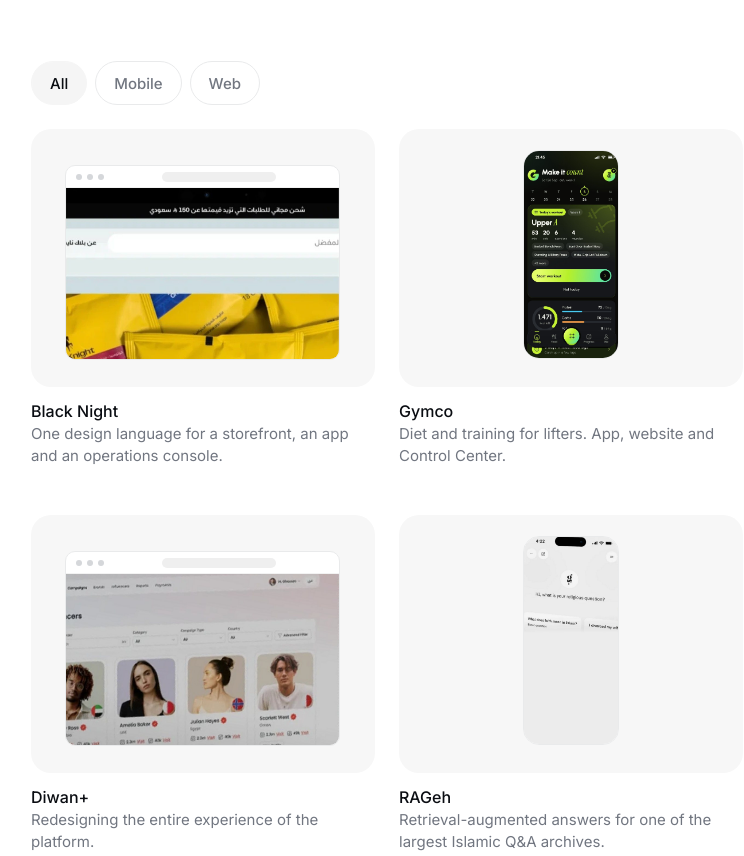
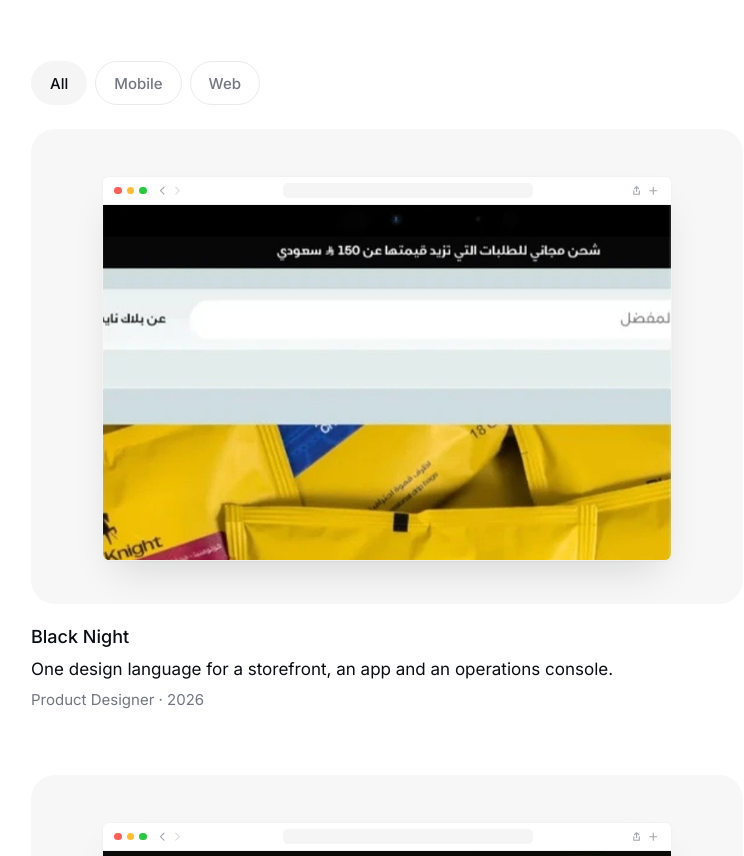
Before and after one commit to ghassanhani/My-portfolio, a plain HTML site: page index.html in a window 1280 px wide. Shown: the part 468-1324 px from the top of the page, without its empty margins (253-997 px from the left). Drawn offline with Linux system fonts and the light colour scheme.

Commit message:
Show each project as a large card with a browser window cover
One card per row: the screenshot sits in a browser window with traffic
lights, navigation and an address bar, floating on a grey panel, with
title, description and a role and year line below. Case study frames
use the same window.

Co-Authored-By: Claude Opus 5.5 <noreply@anthropic.com>
Claude-Session: https://claude.ai/code/session_01B5ya1KUbNpwCd5gLMSSR59

```diff
--- a/app.js
+++ b/app.js
@@ -14,20 +14,30 @@
   function img(src, alt, label) {
     return src ? '<img src="' + esc(src) + '" alt="' + esc(alt) + '" loading="lazy">' : '<span class="empty">' + esc(label || '') + '</span>';
   }
-  function browser(src, alt, label, style) {
-    return '<span class="browser"' + (style ? ' style="' + style + '"' : '') + '>' +
-      '<span class="bar" aria-hidden="true"><i></i><i></i><i></i><b></b></span>' + img(src, alt, label) + '</span>';
+  // Browser window chrome, drawn like a desktop browser so screenshots read as real products.
+  var BAR = '<span class="bar" aria-hidden="true">' +
+    '<span class="lights"><i></i><i></i><i></i></span>' +
+    '<svg class="nav" viewBox="0 0 40 16" fill="none" stroke="currentColor" stroke-width="1.6" stroke-linecap="round" stroke-linejoin="round"><path d="M10 3 5 8l5 5"/><path d="m27 3 5 5-5 5" opacity=".4"/></svg>' +
+    '<b class="url"></b>' +
+    '<svg class="tools" viewBox="0 0 40 16" fill="none" stroke="currentColor" stroke-width="1.6" stroke-linecap="round" stroke-linejoin="round"><path d="M8 9V2M5 5l3-3 3 3M4 8v5h8V8"/><path d="M32 3v10M27 8h10"/></svg>' +
+    '</span>';
+  function browser(src, alt, label, style, cls) {
+    return '<span class="browser' + (cls ? ' ' + cls : '') + '"' + (style ? ' style="' + style + '"' : '') + '>' + BAR + img(src, alt, label) + '</span>';
   }
-  function device(src, alt, style) {
-    return '<span class="device"' + (style ? ' style="' + style + '"' : '') + '>' + (src ? img(src, alt) : '') + '</span>';
+  function device(src, alt, style, cls) {
+    return '<span class="device' + (cls ? ' ' + cls : '') + '"' + (style ? ' style="' + style + '"' : '') + '>' + (src ? img(src, alt) : '') + '</span>';
   }
 
-  // Card cover: the web screenshot in a browser frame, or the mobile one in a phone frame.
+  // Card cover: the web screenshot in a browser window, or the mobile one in a phone frame.
   function cover(w) {
     var phone = w.mobile && (!w.web || w.coverFrame === 'phone');
     return '<span class="cover">' + (phone
-      ? '<span class="frame frame-phone">' + img(w.mobile, w.title + ' app screen') + '</span>'
-      : '<span class="frame frame-web"><span class="bar" aria-hidden="true"><i></i><i></i><i></i><b></b></span>' + img(w.web, w.title + ' website screen') + '</span>') + '</span>';
+      ? device(w.mobile, w.title + ' app screen', '', 'frame frame-phone')
+      : browser(w.web, w.title + ' website screen', '', '', 'frame frame-web')) + '</span>';
+  }
+  function byline(w) {
+    var parts = [w.client, w.role, w.timeline].filter(Boolean);
+    return parts.length ? parts.join(' · ') : (w.tags || '');
   }
 
   // Work list. All cards share one cover layout.
@@ -36,7 +46,7 @@
     grid.innerHTML = list.map(function (w, i) {
       return '<button type="button" class="card rise" data-slug="' + esc(w.slug) + '" aria-label="Open ' + esc(w.title) + ' case study" style="animation-delay:' + (i * 90) + 'ms">' +
         cover(w) +
-        '<span class="meta"><span class="title">' + esc(w.title) + '</span><span class="desc">' + esc(w.desc) + '</span></span>' +
+        '<span class="meta"><span class="title">' + esc(w.title) + '</span><span class="desc">' + esc(w.desc) + '</span><span class="byline">' + esc(byline(w)) + '</span></span>' +
         '</button>';
     }).join('');
   }
--- a/styles.css
+++ b/styles.css
@@ -75,12 +75,13 @@ button { font: inherit; color: inherit; }
 .pill:hover { color: var(--ink); }
 .pill[aria-selected="true"] { background: var(--pill); border-color: var(--pill); color: var(--ink); }
 
-/* Work grid: every card has the exact same cover, so they read as one set. */
-.grid { display: grid; grid-template-columns: repeat(2, minmax(0, 1fr)); gap: 48px 24px; }
+/* Work list: one large card per row. Every cover is a screenshot in a browser window
+   (or a phone for app-only work) floating on the same grey panel. */
+.grid { display: grid; grid-template-columns: 1fr; gap: 64px; }
 .card {
   display: flex;
   flex-direction: column;
-  gap: 14px;
+  gap: 20px;
   width: 100%;
   padding: 0;
   margin: 0;
@@ -93,39 +94,26 @@ button { font: inherit; color: inherit; }
   position: relative;
   display: block;
   width: 100%;
-  aspect-ratio: 4 / 3;
-  border-radius: 20px;
+  aspect-ratio: 3 / 2;
+  border-radius: 24px;
   background: var(--panel);
   overflow: hidden;
+  container-type: inline-size;
   transition: background-color 1.2s var(--ease-soft);
 }
-.cover .frame {
-  position: absolute;
-  display: flex;
-  flex-direction: column;
-  border: 1px solid var(--line);
-  background: var(--bg);
-  overflow: hidden;
-  transition: transform 1.6s var(--ease-out);
-  will-change: transform;
-}
-.cover .frame img { width: 100%; object-fit: cover; object-position: top; }
-.cover .frame-web { left: 10%; top: 14%; width: 80%; border-radius: 10px; }
-.cover .frame-web .bar { display: flex; align-items: center; gap: 5px; flex: none; height: 22px; padding: 0 10px; border-bottom: 1px solid var(--line-soft); }
-.cover .frame-web .bar i { width: 6px; height: 6px; border-radius: 999px; background: var(--dot); }
-.cover .frame-web .bar b { flex: 1; max-width: 45%; height: 10px; margin: 0 auto; border-radius: 999px; background: var(--panel-hover); }
-.cover .frame-web img { aspect-ratio: 16 / 10; }
-.cover .frame-phone { left: 36%; top: 8%; width: 28%; aspect-ratio: 9 / 19.5; border-radius: 16px; }
-.cover .frame-phone img { height: 100%; }
+.cover .frame { position: absolute; transition: transform 1.6s var(--ease-out); will-change: transform; }
+.cover .frame-web { left: 10%; top: 10%; width: 80%; }
+.cover .frame-phone { left: 37%; top: 8%; width: 26%; }
 /* Hover only ever affects the card under the pointer: no card looks "active" on its own. */
 @media (hover: hover) {
   .card:hover .cover { background-color: var(--panel-hover); }
-  .card:hover .frame { transform: translateY(-8px); }
+  .card:hover .frame { transform: translateY(-6px); }
 }
-.card:focus-visible { outline: 2px solid var(--ink); outline-offset: 4px; border-radius: 20px; }
-.card .meta { display: flex; flex-direction: column; gap: 2px; }
-.card .title { font-size: 16px; font-weight: 500; }
-.card .desc { font-size: 15px; line-height: 22px; color: var(--muted); }
+.card:focus-visible { outline: 2px solid var(--ink); outline-offset: 4px; border-radius: 24px; }
+.card .meta { display: flex; flex-direction: column; gap: 6px; }
+.card .title { font-size: 18px; line-height: 26px; font-weight: 500; }
+.card .desc { font-size: 17px; line-height: 27px; color: var(--ink); }
+.card .byline { font-size: 15px; line-height: 22px; color: var(--muted); }
 
 .foot { font-size: 13px; color: var(--muted); }
 
@@ -152,14 +140,35 @@ button { font: inherit; color: inherit; }
 .cs-head h1 { margin: 0; font-size: 44px; line-height: 1.15; font-weight: 600; letter-spacing: -0.02em; }
 .cs-head p { margin: 0; font-size: 18px; line-height: 28px; color: var(--muted); }
 
-.cs-hero { position: relative; width: 100%; aspect-ratio: 16 / 11; border-radius: 24px; background: var(--panel); overflow: hidden; }
-.browser { display: flex; flex-direction: column; border-radius: 12px; background: var(--bg); border: 1px solid var(--line); overflow: hidden; }
-.browser .bar { display: flex; align-items: center; gap: 5px; height: 26px; padding: 0 12px; border-bottom: 1px solid var(--line-soft); }
-.browser .bar i { width: 7px; height: 7px; border-radius: 999px; background: var(--dot); }
-.browser .bar b { flex: 1; max-width: 40%; height: 12px; margin: 0 auto; border-radius: 999px; background: var(--panel-hover); }
+.cs-hero { position: relative; width: 100%; aspect-ratio: 16 / 11; border-radius: 24px; background: var(--panel); overflow: hidden; container-type: inline-size; }
+.browser {
+  display: flex;
+  flex-direction: column;
+  font-size: 1.15cqw;
+  border-radius: 0.9em;
+  background: var(--bg);
+  border: 1px solid var(--line-soft);
+  overflow: hidden;
+  box-shadow: 0 1px 2px rgb(10 13 18 / 4%), 0 2.4em 4.8em -1.6em rgb(10 13 18 / 14%);
+}
+.browser .bar { display: flex; align-items: center; gap: 1.2em; flex: none; height: 3.4em; padding: 0 1.4em; background: var(--bg); border-bottom: 1px solid var(--line-soft); color: var(--faint); }
+.browser .lights { display: flex; gap: 0.55em; }
+.browser .lights i { width: 0.95em; height: 0.95em; border-radius: 999px; background: #FF5F57; }
+.browser .lights i:nth-child(2) { background: #FEBC2E; }
+.browser .lights i:nth-child(3) { background: #28C840; }
+.browser .nav, .browser .tools { width: 3.4em; height: 1.4em; flex: none; }
+.browser .url { flex: 1; max-width: 46%; height: 1.9em; margin: 0 auto; border-radius: 0.6em; background: var(--pill); }
 .browser img, .browser .empty { width: 100%; aspect-ratio: 16 / 10; object-fit: cover; object-position: top; }
 .empty { display: flex; align-items: center; justify-content: center; font-size: 13px; color: var(--muted); }
-.device { display: block; aspect-ratio: 9 / 19.5; border-radius: 18px; border: 1px solid var(--line); background: var(--bg); overflow: hidden; }
+.device {
+  display: block;
+  aspect-ratio: 9 / 19.5;
+  border-radius: 18px;
+  border: 1px solid var(--line-soft);
+  background: var(--bg);
+  overflow: hidden;
+  box-shadow: 0 1px 2px rgb(10 13 18 / 4%), 0 24px 48px -16px rgb(10 13 18 / 16%);
+}
 .device img { width: 100%; height: 100%; object-fit: cover; object-position: top; }
 .cs-hero .browser, .cs-hero .device { position: absolute; }
 
@@ -174,7 +183,7 @@ button { font: inherit; color: inherit; }
 .cs-text p, .cs-outcome > p { margin: 0; font-size: 16px; line-height: 26px; color: var(--body); }
 
 .cs-fig { margin: 0; display: flex; flex-direction: column; gap: 12px; }
-.cs-fig .panel { border-radius: 24px; background: var(--panel); padding: 40px; }
+.cs-fig .panel { border-radius: 24px; background: var(--panel); padding: 40px; container-type: inline-size; }
 .cs-fig .phones { display: grid; grid-template-columns: repeat(3, minmax(0, 1fr)); gap: 20px; }
 .cs-fig .device { border-radius: 16px; }
 .cs-fig figcaption { font-size: 14px; color: var(--muted); }
@@ -204,8 +213,10 @@ button { font: inherit; color: inherit; }
   .intro { gap: 24px; }
   .phone-no { display: none; }
   .work { gap: 20px; }
-  .grid { grid-template-columns: 1fr; }
+  .grid { gap: 48px; }
   .cover { border-radius: 16px; }
+  .browser { font-size: 1.6cqw; }
+  .device { border-radius: 12px; }
   .card:active .cover { transform: scale(.98); transition: transform .35s cubic-bezier(.2, 0, 0, 1); }
   .case { gap: 36px; }
   .cs-head h1 { font-size: 30px; }
--- a/works.js
+++ b/works.js
@@ -18,7 +18,7 @@ window.WORKS = [
   {
     slug: 'gymco', title: 'Gymco', tags: 'iOS · Android · Web',
     desc: 'Diet and training for lifters. App, website and Control Center.',
-    platforms: ['web', 'mobile'], coverFrame: 'phone',
+    platforms: ['web', 'mobile'],
     web: IMG + 'gymco-web.jpg', mobile: IMG + 'gymco-today.jpg',
     overview: 'Gymco is a diet and training app for lifters: log food in seconds, train with a plan and keep a streak worth protecting. It is one Flutter codebase for iOS and Android, in English, Arabic (fully right to left) and Spanish, with a website and a Control Center beside it.',
     solution: 'Every screen is drawn from one component kit: the same icons, cards, chips, sheets, keypad, week strip and tab bar, with the same sizes, radii and colours. Food can be logged six ways, including typing a meal the way you would say it or photographing the plate and confirming each food it finds. An optional account backs up the whole diary, and the app never shows ads or sells data.',
```
